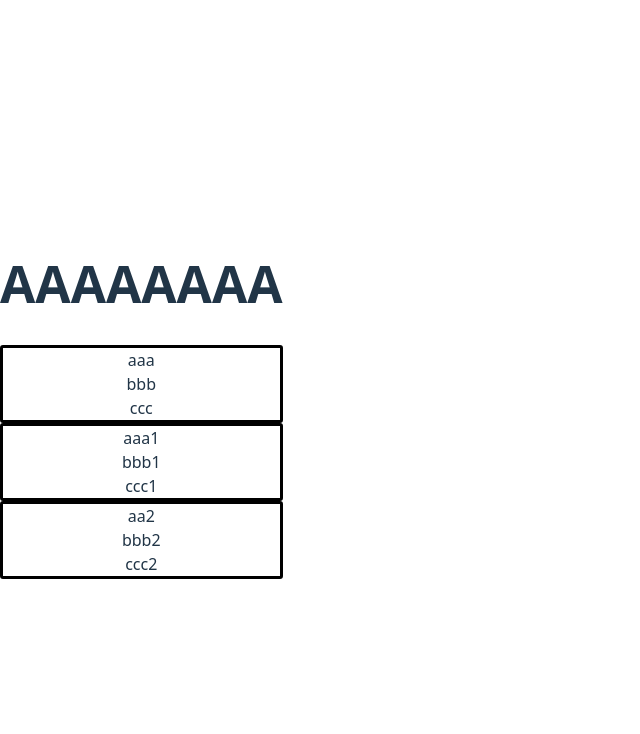
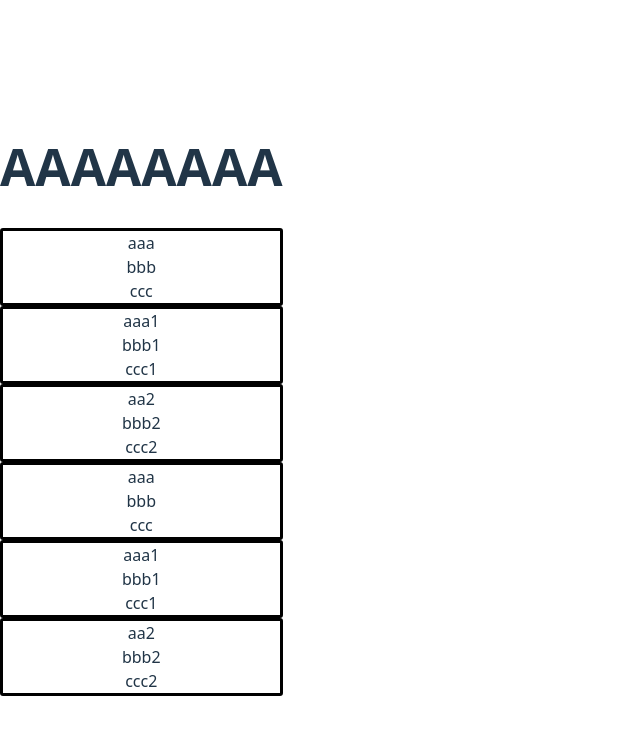
Before and after one commit to ufjf-dcc207/ufjf-dcc207-2025-3-a-sem01-amigas, a React (Vite) app: page / in a window 1280 px wide. Shown: the top 734 px of the page, without its empty margins (0-640 px from the left). Built offline with nearby package versions, Linux system fonts and the light colour scheme.

Commit message:
hridratacao de produto

```diff
--- a/src/App.tsx
+++ b/src/App.tsx
@@ -1,27 +1,35 @@
-import './App.css'
-import Pele, { type PeleProps } from './componentes/Pele/Pele'
-import Produto, {type ProdutoProps} from './componentes/Produto/Produto'
+import "./App.css";
+import Pele, { type PeleProps } from "./componentes/Pele/Pele";
+import Produto, { type ProdutoProps } from "./componentes/Produto/Produto";
 
-const listaPeles:PeleProps[]=[
-  {tipo:"aaa",adversidade:"bbb",status:"ccc"},
-   {tipo:"aaa1",adversidade:"bbb1",status:"ccc1"},
-    {tipo:"aa2",adversidade:"bbb2",status:"ccc2"}
-]
+const listaPeles: PeleProps[] = [
+  { tipo: "aaa", adversidade: "bbb", status: "ccc" },
+  { tipo: "aaa1", adversidade: "bbb1", status: "ccc1" },
+  { tipo: "aa2", adversidade: "bbb2", status: "ccc2" },
+];
+
+const listaProduto: ProdutoProps[] = [
+  { icone: "aaa", nome: "bbb", uso: "ccc" },
+  { icone: "aaa1", nome: "bbb1", uso: "ccc1" },
+  { icone: "aa2", nome: "bbb2", uso: "ccc2" },
+];
 
 function App() {
-
   return (
     <div>
       <h1>AAAAAAAA</h1>
-      {
-        listaPeles.map(
-          (pele)=>
-              <Pele tipo={pele.tipo} adversidade={pele.adversidade} status={pele.status}></Pele>
-        )}
-            </div>
-
-
-  )
+      {listaPeles.map((pele) => (
+        <Pele
+          tipo={pele.tipo}
+          adversidade={pele.adversidade}
+          status={pele.status}
+        ></Pele>
+      ))}
+      {listaProduto.map((produto) => (
+        <Produto icone={produto.icone} nome={produto.nome} uso={produto.uso} />
+      ))}
+    </div>
+  );
 }
 
-export default App
+export default App;
```
